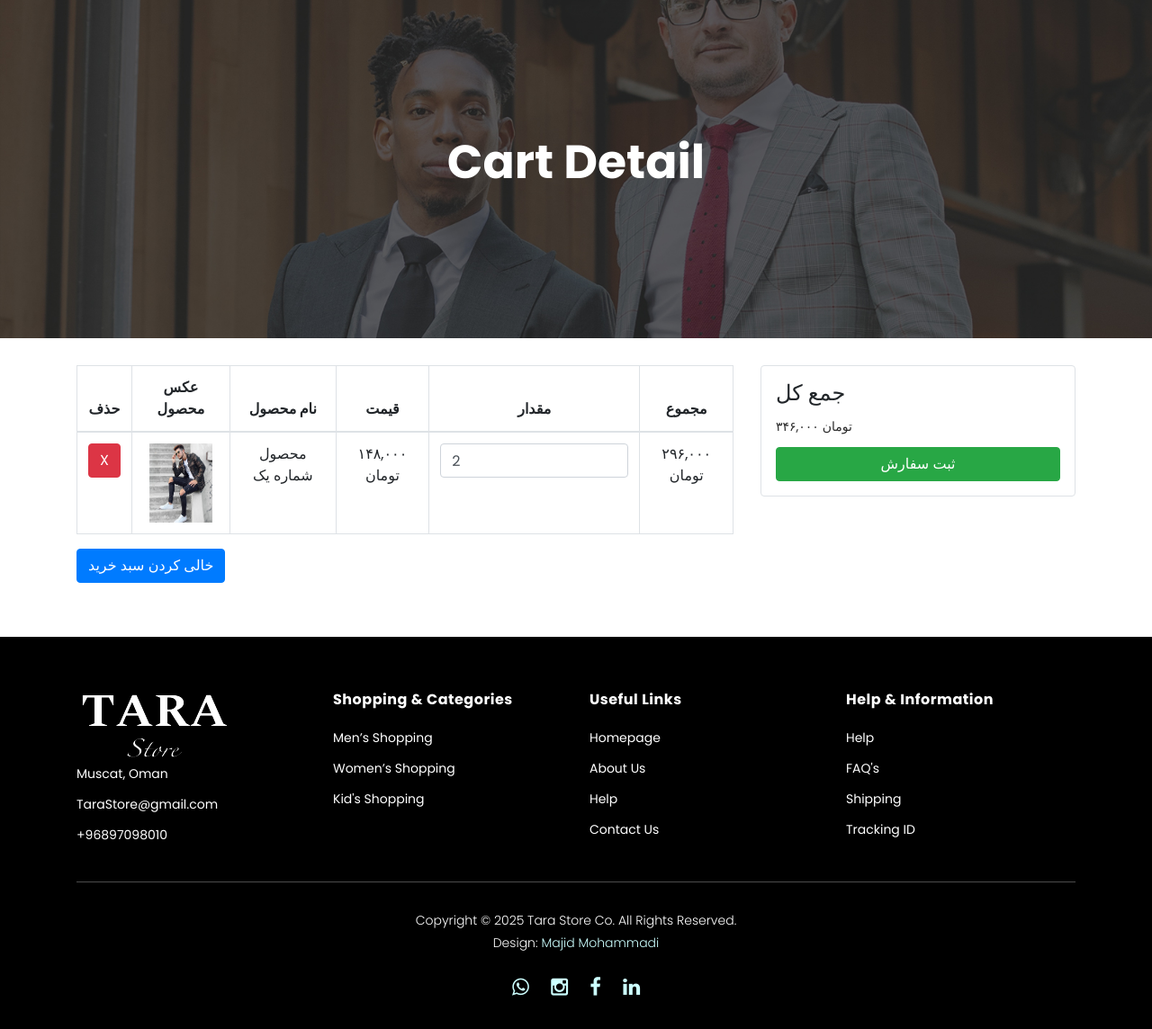
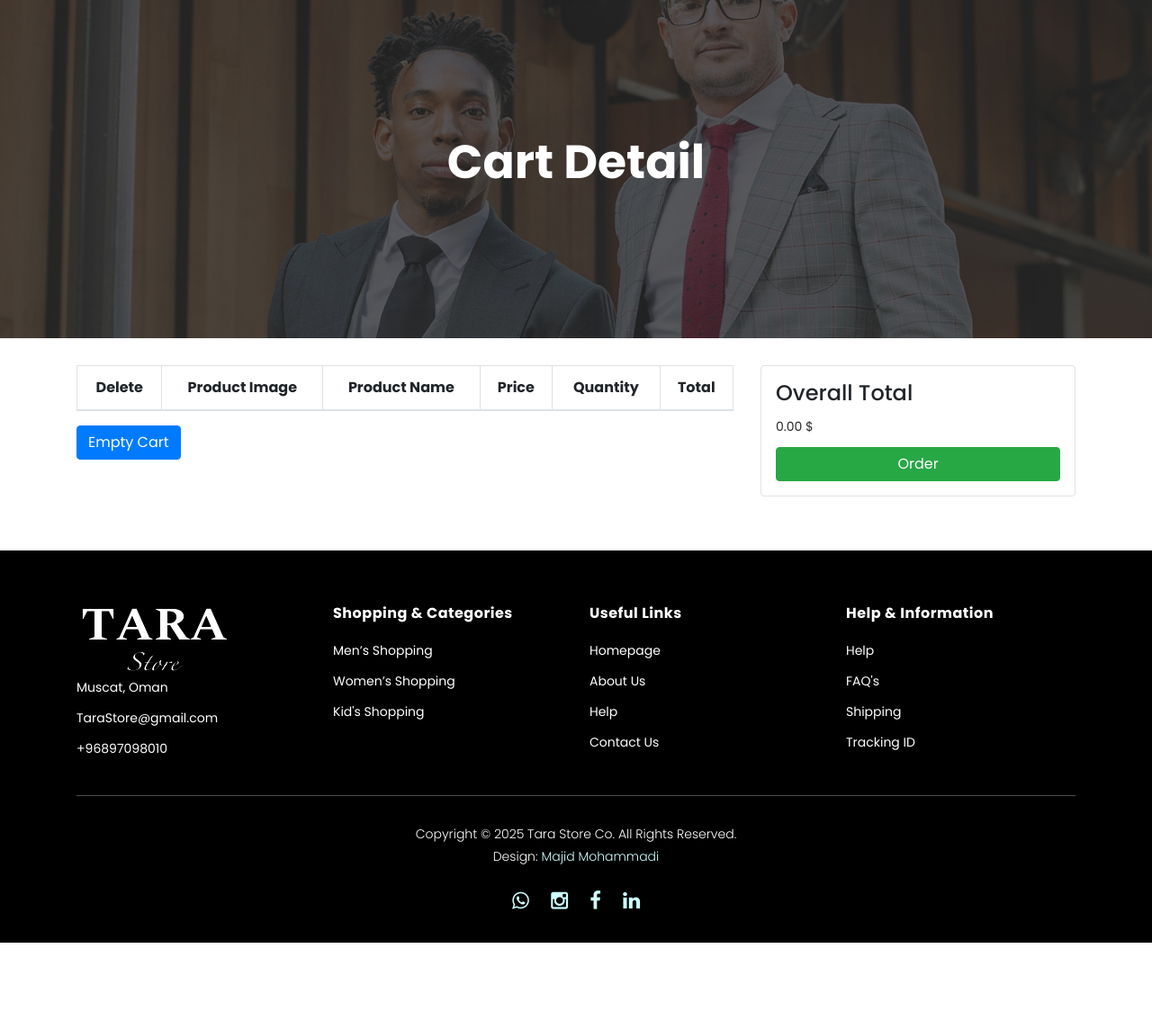
Before and after one commit to MajidMohammadi9/TaraStore, a Django app: page /en/cart/ in a window 1280 px wide. Shown: the part 271-1415 px from the top of the page at 90% size. After the commit the page ends 1319 px from the top, so only its background shows below. Run offline with Django 5.2, Linux system fonts and the light colour scheme; lists and menus that the app fills with data are empty; parts of the project's set-up code (start-up, migrations or seed data) failed here and were passed over; some libraries are stand-ins or nearby versions.

Commit message:
add cart detail template

```diff
--- a/cart/cart.py
+++ b/cart/cart.py
@@ -57,10 +57,10 @@ class Cart:
         cart=self.cart.copy()
 
         for product in products:
-            cart[product.id]['product_obj']=product
+            cart[str(product.id)]['product_obj']=product
 
         for item in cart.values():
-            item['total_price']=item['quantity']*item['product_obj'].price
+            item['total_price']=item['quantity']*item['product_obj'].unit_price
             yield item
 
     def __len__(self):
@@ -76,7 +76,7 @@ class Cart:
         return True
 
     # def get_total_price(self):
-    #     return sum(item['quantity']*item['product_obj'].price for item in self.cart.values())
+    #     return sum(item['quantity']*item['product_obj'].unit_price for item in self.cart.values())
 
     def get_total_price(self):
         return sum(item['total_price'] for item in self)  # Using the generated value in __iter__
--- a/cart/templates/cart/cart_detail.html
+++ b/cart/templates/cart/cart_detail.html
@@ -18,38 +18,52 @@
           <table class="table table-bordered text-center">
             <thead>
               <tr>
-                <th>حذف</th>
-                <th>عکس محصول</th>
-                <th>نام محصول</th>
-                <th>قیمت</th>
-                <th>مقدار</th>
-                <th>مجموع</th>
+                <th>
+                  {% trans 'Delete' %}
+                </th>
+                <th>
+                  {% trans 'Product Image' %}
+                </th>
+                <th>
+                  {% trans 'Product Name' %}
+                </th>
+                <th>
+                  {% trans 'Price' %}
+                </th>
+                <th>
+                  {% trans 'Quantity' %}
+                </th>
+                <th>
+                  {% trans 'Total' %}
+                </th>
               </tr>
             </thead>
             <tbody>
+              {% for item in cart %}
                 <tr>
                   <td>
                     <button class="btn btn-danger">X</button>
                   </td>
                   <td>
-                  <img src="assets/images/men-01.jpg" width="70" height="88" />
+                    <img src="{{item.product_obj.images.first.image.url}}" width="70" height="88" />
                   </td>
-                <td>محصول شماره یک</td>
-                <td>۱۴۸,۰۰۰ تومان</td>
+                  <td>{{item.product_obj.name}}</td>
+                  <td>{{item.product_obj.unit_price|convert_currency|translate_number}}</td>
                   <td>
-                  <input type="number" class="form-control" value="2" />
+                    <input type="number" class="form-control" value="{{item.quantity}}" />
                   </td>
-                <td>۲۹۶,۰۰۰ تومان</td>
+                  <td>{{item.total_price|convert_currency|translate_number}}</td>
                 </tr>
+              {% endfor %}
             </tbody>
           </table>
-          <button class="btn btn-primary">خالی کردن سبد خرید</button>
+          <button class="btn btn-primary">{% trans "Empty Cart" %}</button>
         </div>
         <div class="col-lg-4">
           <div class="border p-3 rounded">
-            <h4 class="text-left">جمع کل</h4>
-            <p class="text-left" style="padding-top: 10px; padding-bottom: 10px;">۳۴۶,۰۰۰ تومان</p>
-            <a href="checkout.html" class="btn btn-success btn-block">ثبت سفارش</a>
+            <h4 class="text-left">{% trans "Overall Total" %}</h4>
+            <p class="text-left" style="padding-top: 10px; padding-bottom: 10px;">{{cart.get_total_price|convert_currency|translate_number}}</p>
+            <a href="checkout.html" class="btn btn-success btn-block">{% trans "Order" %}</a>
           </div>
         </div>
       </div>
--- a/cart/urls.py
+++ b/cart/urls.py
@@ -1,7 +1,10 @@
 from django.urls import path
 
-from .views import cart_detail_view
+from .views import cart_detail_view, add_to_cart_view
+
+app_name='cart'
 
 urlpatterns = [
     path('', cart_detail_view, name='cart_detail'),
+    path('add/<int:product_id>/', add_to_cart_view, name='cart_add'),
 ]
--- a/cart/views.py
+++ b/cart/views.py
@@ -1,4 +1,23 @@
-from django.shortcuts import render
+from django.shortcuts import render,get_object_or_404,redirect
+
+from .cart import Cart
+from products.models import Product
+from .forms import AddToCartProductForm
+
 
 def cart_detail_view(request):
-    return render(request, 'cart/cart_detail.html')
+    cart=Cart(request)
+    return render(request, 'cart/cart_detail.html', {'cart':cart})
+
+def add_to_cart_view(requset, product_id):
+    cart=Cart(requset)
+
+    product=get_object_or_404(Product, id=product_id)
+    form=AddToCartProductForm(requset.POST)
+
+    if form.is_valid():
+        cleaned_data=form.cleaned_data
+        quantity=cleaned_data['quantity']
+        print(f'quantity={quantity}')
+        cart.add(product, quantity)
+    return redirect('cart:cart_detail')
--- a/products/views.py
+++ b/products/views.py
@@ -13,6 +13,7 @@ from django.db.models.functions import Coalesce
 
 from .models import Product, Comment, ProductImage, Category
 from .forms import CommentForm, ProductForm
+from cart.forms import AddToCartProductForm
 
 
 class ProductQuerysetMixin:
@@ -74,6 +75,7 @@ class ProductDetailView(ProductQuerysetMixin, DetailView):
 
     def get_context_data(self, **kwargs):
         context = super().get_context_data(**kwargs)
+        context['add_to_cart_form'] = AddToCartProductForm()
         context['comment_form'] = CommentForm()
         return context
 
--- a/static/css/custom.css
+++ b/static/css/custom.css
@@ -174,3 +174,19 @@
   background-color: red; /* تغییر رنگ هنگام حرکت ماوس */
   transform: scale(1.05); /* بزرگ‌نمایی کمی */
 }
+
+.cart-btn {
+  display: inline-block;
+  padding: 10px 20px;
+  border: 2px solid black;
+  background-color: white;
+  color: black;
+  font-size: 16px;
+  cursor: pointer;
+  transition: all 0.3s ease;
+}
+
+.cart-btn:hover {
+  background-color: black;
+  color: white;
+}
```
Also changed, not shown: cart/forms.py (added, +13 -0 lines), products/templates/products/product_detail.html (+28 -4 lines). Lines whose indentation alone changed are shown as unchanged.
